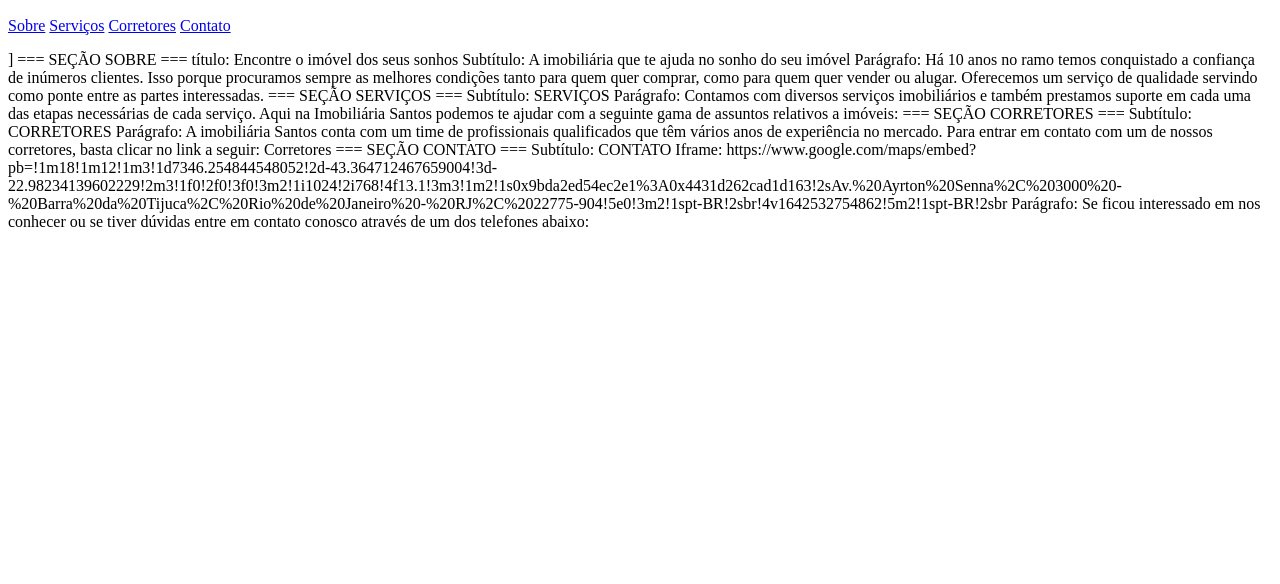
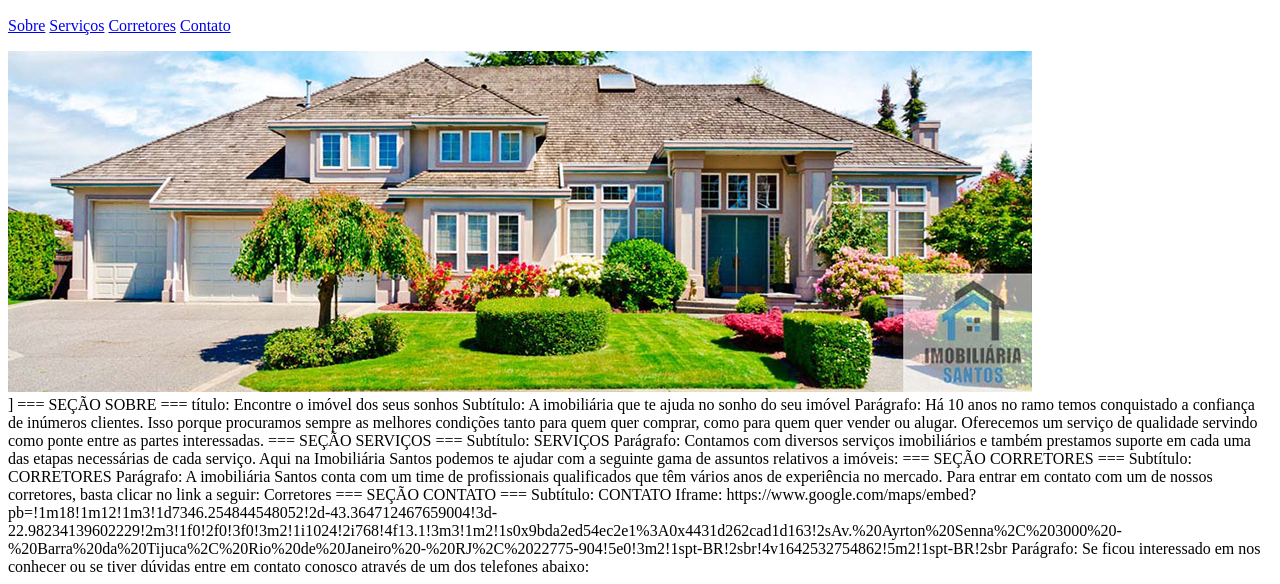
Before and after one commit to fabio-full/DevMedia, a plain HTML site: page ProjetoEstudoCSS/04-Missao-pagina-mobiliaria/index.html in a window 1280 px wide. Shown: the part 331-915 px from the top of the page. Before the commit the page ends 800 px from the top, so only its background shows below. Drawn offline with Linux system fonts and the light colour scheme.

Commit message:
feature Organização da segunda seção

```diff
--- a/ProjetoEstudoCSS/04-Missao-pagina-mobiliaria/index.html
+++ b/ProjetoEstudoCSS/04-Missao-pagina-mobiliaria/index.html
@@ -16,7 +16,7 @@
         </p>
     </div>
     <div class="banner">
-
+        <img src="assets/banner.jpg" alt="Banner Imobiliária Santos">
     </div>
     <div class="sobre">
 
```
